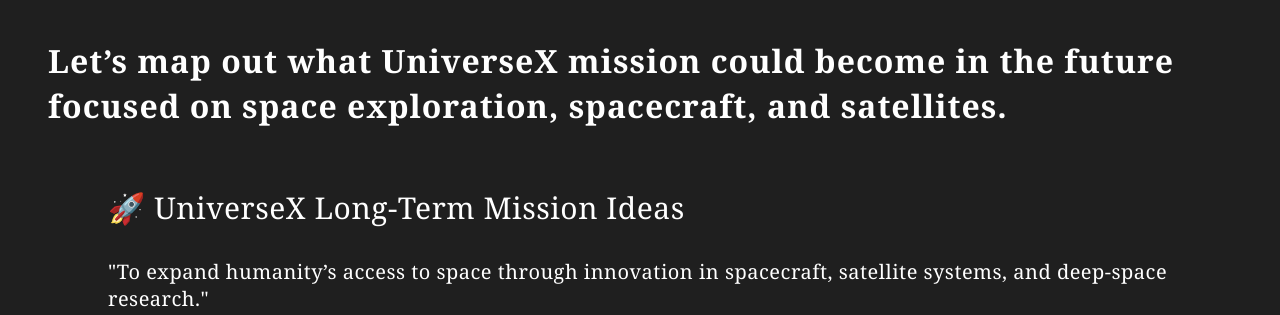
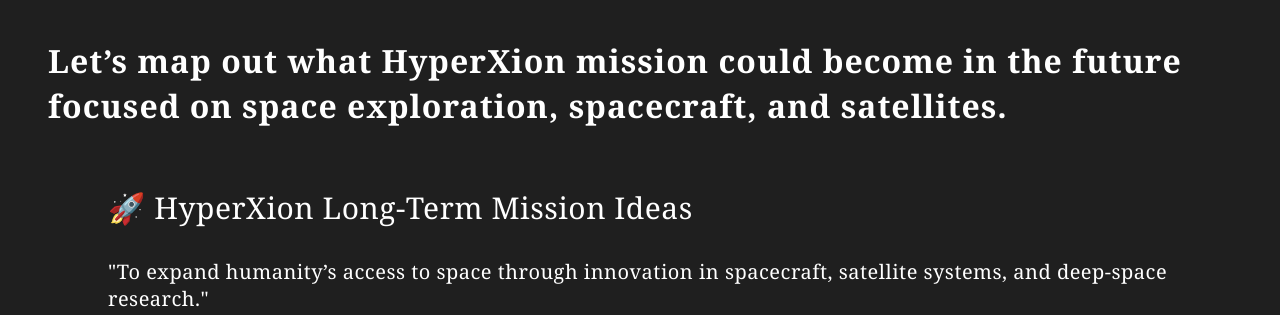
Before and after one commit to TonmoyX/HyperXion, a plain HTML site: page Mission.html in a window 1280 px wide. Shown: the part 494-809 px from the top of the page. Drawn offline with Linux system fonts and the light colour scheme.

Commit message:
Update Mission.html

```diff
--- a/Mission.html
+++ b/Mission.html
@@ -59,10 +59,10 @@
 
 </div>
          <img src="Mission\sattelite.gif" class="sattelite">
- <h1 class="about">Let’s map out what UniverseX mission could become in the future<br>
+ <h1 class="about">Let’s map out what HyperXion mission could become in the future<br>
          focused on space exploration, spacecraft, and satellites.</h1><br>
          <div class="mission">
-         <p class="LTMI">🚀 UniverseX Long-Term Mission Ideas</p>
+         <p class="LTMI">🚀 HyperXion Long-Term Mission Ideas</p>
          <p class="ltmi">"To expand humanity’s access to space through innovation in spacecraft, satellite systems, and deep-space research."</p>
 
         <p class="ss">🌍 Small Satellite Programs (Cubesats)</p>
```
